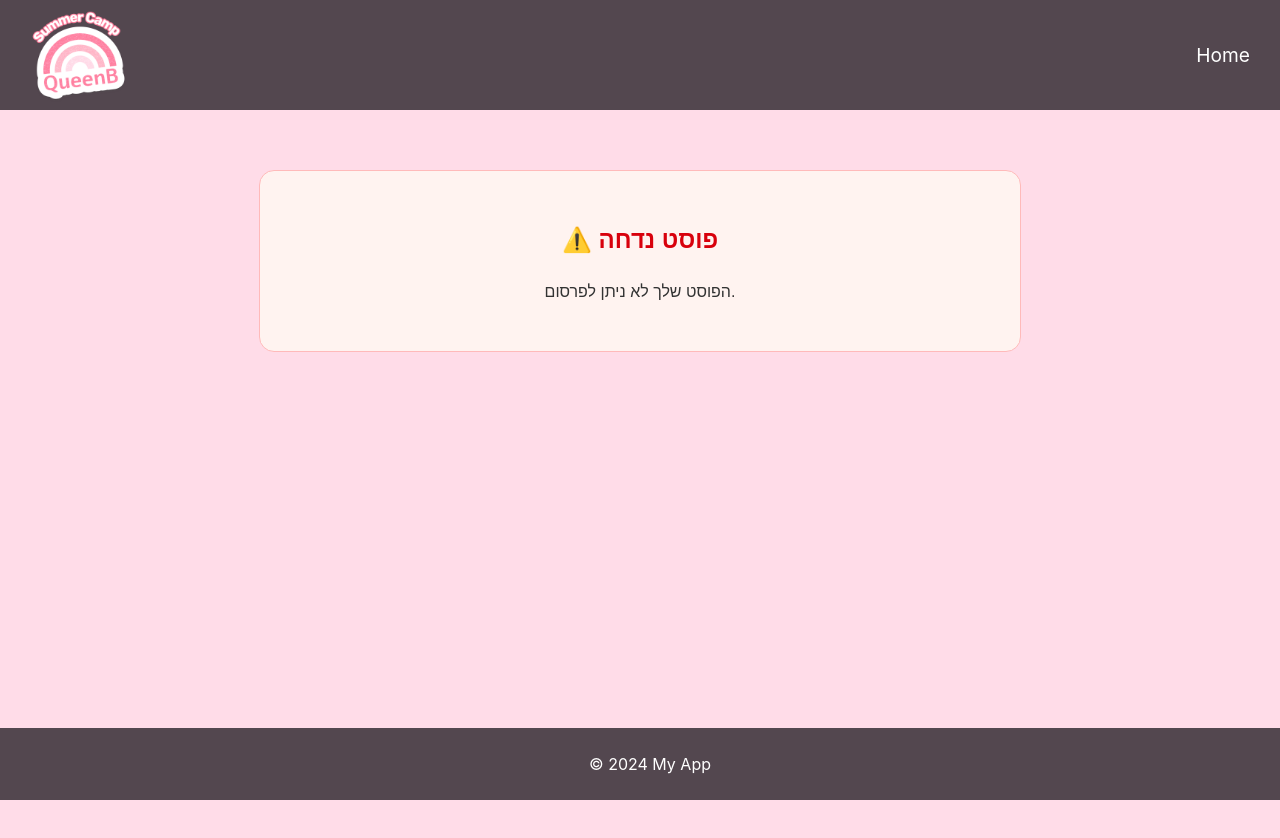
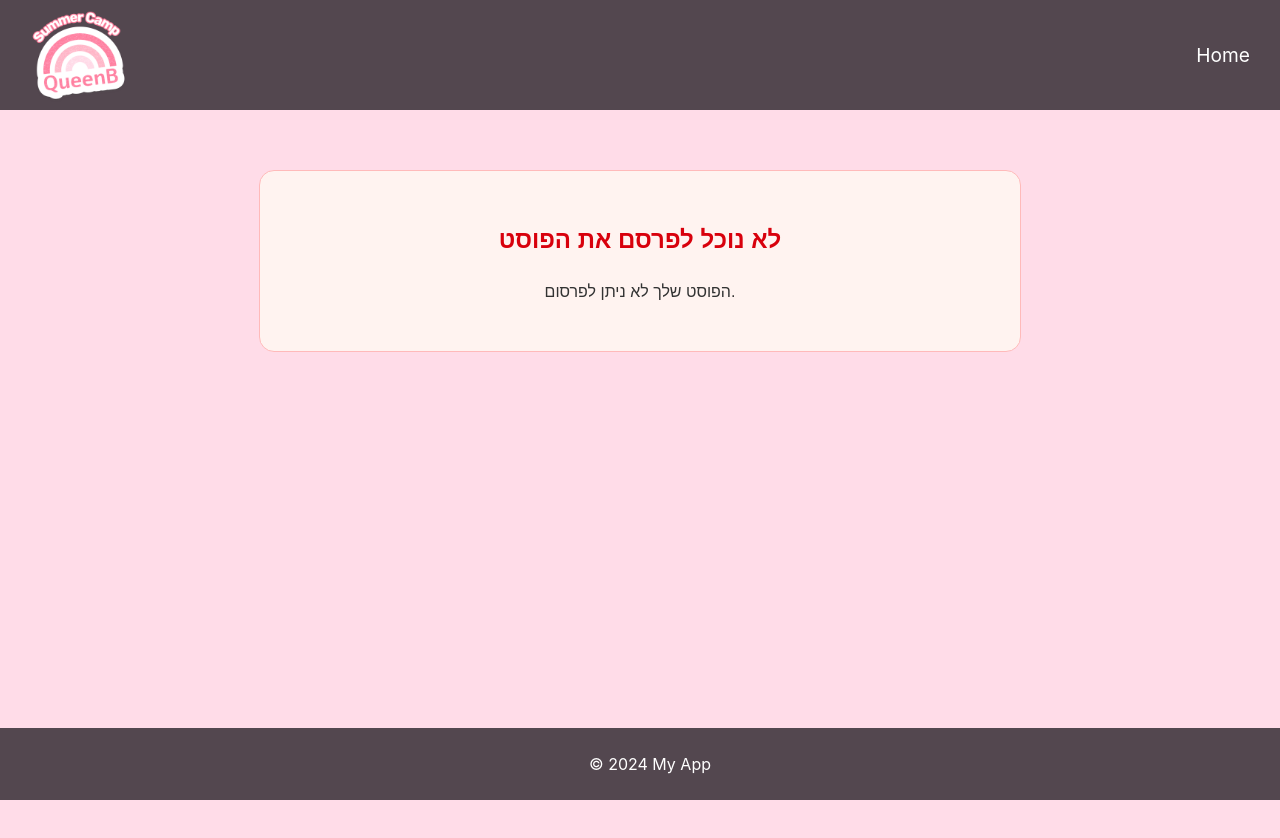
Before and after one commit to YochevedPhilip/safe-web-forum, a React (Vite) app in the folder client/: page /error in a window 1280 px wide. Shown: the top 838 px of the page. Built offline with nearby package versions, Linux system fonts and the light colour scheme; no server answers.

Commit message:
Update ErrorPost component

```diff
--- a/client/src/pages/CreatePost/PostPublished/ErrorPost.jsx
+++ b/client/src/pages/CreatePost/PostPublished/ErrorPost.jsx
@@ -16,7 +16,7 @@ const ErrorPost = () => {
       fontFamily: "Arial, sans-serif",
       lineHeight: "1.6"
     }}>
-      <h2 style={{ color: "#d8000c", marginBottom: "20px" }}>⚠️ פוסט נדחה</h2>
+      <h2 style={{ color: "#d8000c", marginBottom: "20px" }}>לא נוכל לפרסם את הפוסט</h2>
       <p style={{ fontSize: "16px", color: "#333" }}>{message}</p>
     </div>
   );
```
